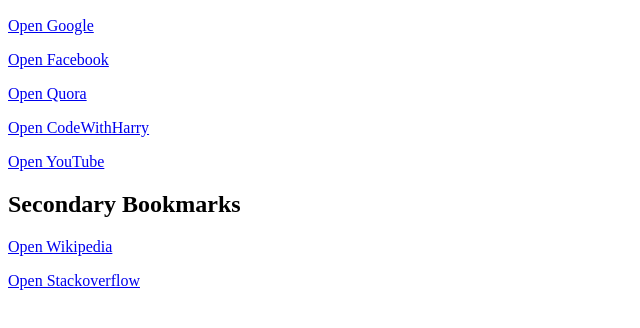
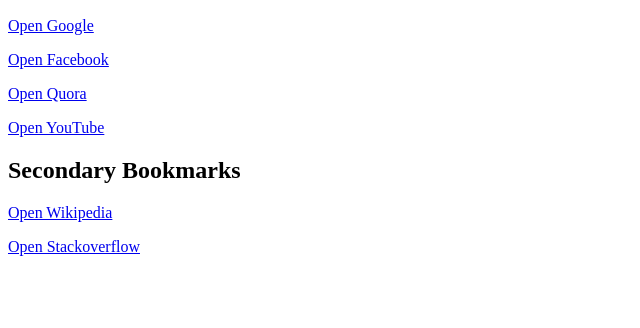
Before and after one commit to gottaluvankita/html-web-dev-, a plain HTML site: page bookmarkmanager.html in a window 1280 px wide. Shown: the part 110-438 px from the top of the page, without its empty margins (0-640 px from the left). Drawn offline with Linux system fonts and the light colour scheme.

Commit message:
added 1st bookmark project in html
Removed the link to CodeWithHarry from primary bookmarks.

```diff
--- a/bookmarkmanager.html
+++ b/bookmarkmanager.html
@@ -11,7 +11,7 @@
     <p><a target="_blank" href="https://www.google.com">Open Google</a></p>
     <p><a target="_blank" href="https://www.facebook.com">Open Facebook</a></p>
     <p><a target="_blank" href="https://www.quora.com">Open Quora</a></p>
-    <p><a target="_blank" href="https://www.codewithharry.com">Open CodeWithHarry</a></p>
+
     <p><a target="_blank" href="https://www.youtube.com">Open YouTube</a></p>
 
     <h2>Secondary Bookmarks</h2>
```
